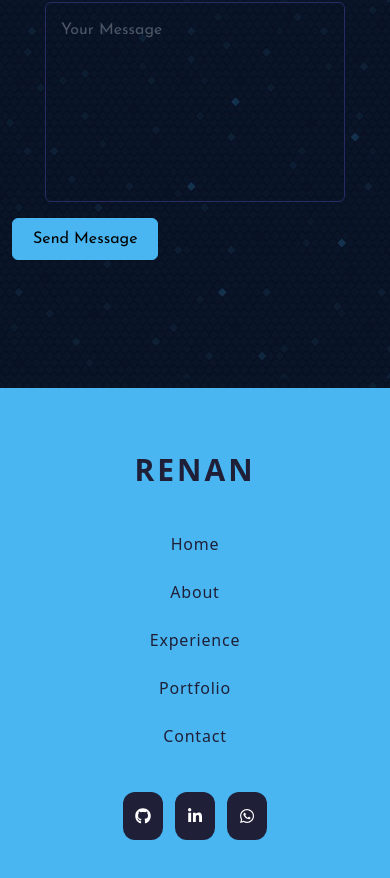
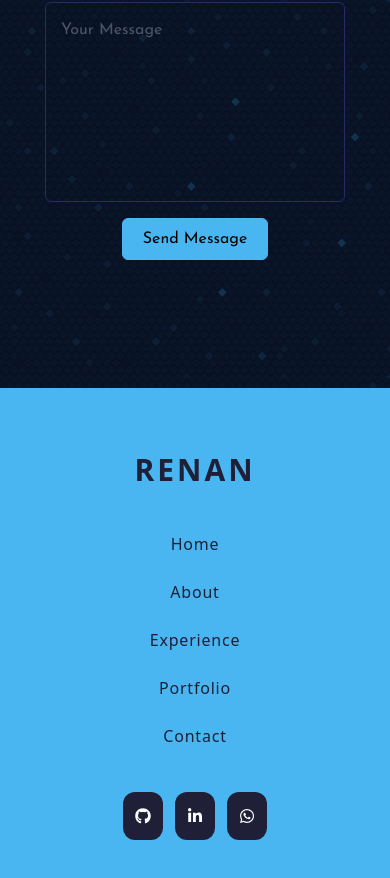
Before and after one commit to RenanSui/v1_Portfolio, a Next.js app: page / in a window 390 px wide. Shown: the part 5262-6140 px from the top of the page. Built offline with nearby package versions, Linux system fonts and the light colour scheme.

Commit message:
uncomment emailjs.send function

```diff
--- a/src/Features/Contact/Contact.tsx
+++ b/src/Features/Contact/Contact.tsx
@@ -8,6 +8,7 @@ import { ParagraphTitle, SmallTitle } from '@/src/Components/Titles';
 import { SectionWrapper } from '@/src/Components/Wrapper';
 import { ContactContext } from '@/src/Contexts/Contact/ContactContext';
 import { IContactPropsInfo } from '@/src/Contexts/Contact/types';
+import emailjs from '@emailjs/browser';
 import { faLinkedinIn, faWhatsapp } from '@fortawesome/free-brands-svg-icons';
 import { faEnvelope } from '@fortawesome/free-regular-svg-icons';
 import { useContext, useState } from 'react';
@@ -75,7 +76,7 @@ const Contact = () => {
       message: contactState.message || '',
     };
 
-    // emailjs.send(serviceID, templateID, templateParams, publicKey);
+    emailjs.send(serviceID, templateID, templateParams, publicKey);
 
     dispatch({ type: 'changeName', payload: '' });
     dispatch({ type: 'changeEmail', payload: '' });
@@ -120,7 +121,7 @@ const Contact = () => {
 
             <button
               type="submit"
-              className={`z-10 self-start rounded-md border border-custom-blue-500 bg-custom-blue-500 px-5 py-2 text-black transition-all hover:border-white hover:bg-white`}
+              className={`z-10 rounded-md border border-custom-blue-500 bg-custom-blue-500 px-5 py-2 text-black transition-all hover:border-white hover:bg-white lg:self-start`}
             >
               Send Message
             </button>
```
